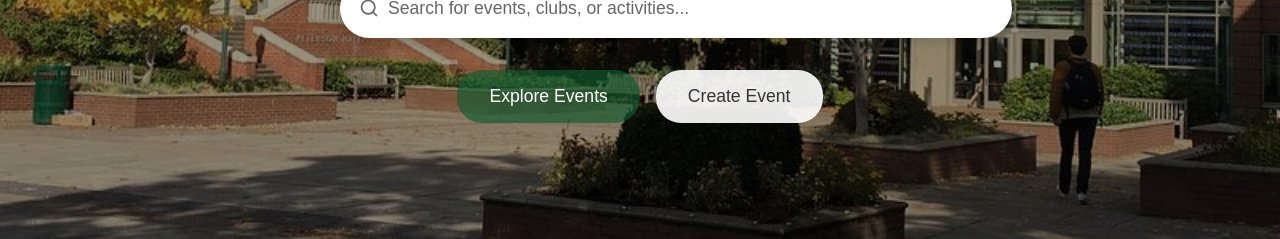
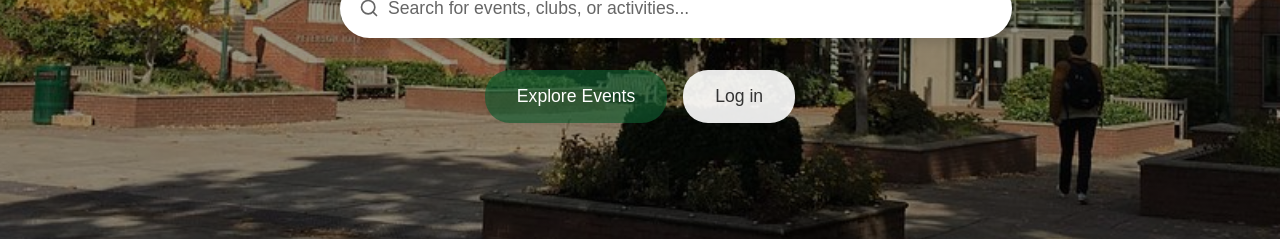
Before and after one commit to EElumba/DucksGather, a React (Create React App) app in the folder frontend/: page / in a window 1280 px wide. Shown: the part 467-706 px from the top of the page. Built offline with nearby package versions, Linux system fonts and the light colour scheme; no server answers.

Commit message:
removing create events button on homepage.js

```diff
--- a/frontend/src/components/HomePage.js
+++ b/frontend/src/components/HomePage.js
@@ -38,8 +38,8 @@ const HomePage = () => {
             <button className="button primary-button" onClick={() => navigate('/explore')}>
               Explore Events
             </button>
-            <button className="button secondary-button" onClick={() => navigate('/create')}>
-              Create Event
+            <button className="button secondary-button" onClick={() => navigate('/login')}>
+              Log in
             </button>
           </div>
         </div>
```
